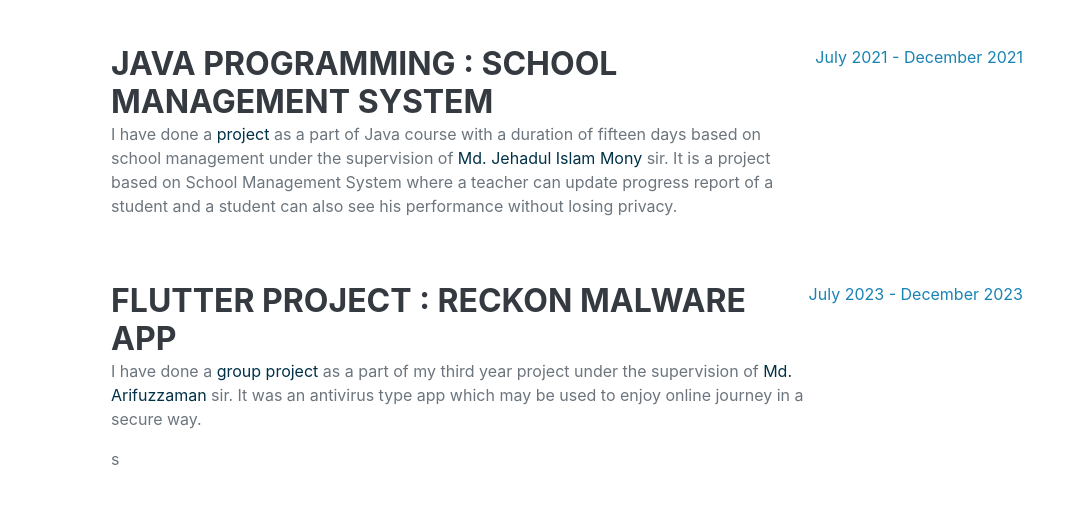
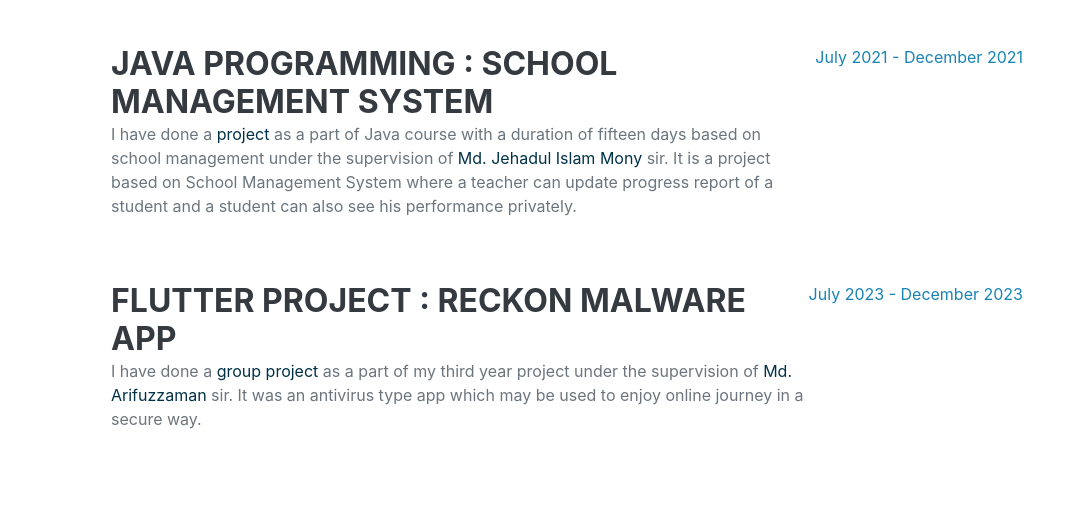
Before and after one commit to Mahdi-Hasan-337/my-portfolio, a plain HTML site: page index.html in a window 1280 px wide. Shown: the part 3213-3734 px from the top of the page, without its empty margins (209-1280 px from the left). Drawn offline with nearby package versions, Linux system fonts and the light colour scheme; a web font is replaced by a local one.

Commit message:
fourth commit

```diff
--- a/index.html
+++ b/index.html
@@ -296,7 +296,7 @@
                         <div class="flex-grow-1">
                             <h3 class="mb-0">Java Programming : School Management System</h3>
                             <!-- <div class="subheading mb-3">Intelitec Solutions</div> -->
-                            <p>I have done a <a href="https://github.com/Mahdi-Hasan-337" target="_blank" style="color: #003147; text-decoration: none;">project</a> as a part of Java course with a duration of fifteen days based on school management under the supervision of<a href="https://www.lus.ac.bd/author/mony/" target="_blank" style="color: #003147; text-decoration: none;"> Md. Jehadul Islam Mony</a> sir. It is a project based on School Management System where a teacher can update progress report of a student and a student can also see his performance without losing privacy.</p>
+                            <p>I have done a <a href="https://github.com/Mahdi-Hasan-337" target="_blank" style="color: #003147; text-decoration: none;">project</a> as a part of Java course with a duration of fifteen days based on school management under the supervision of<a href="https://www.lus.ac.bd/author/mony/" target="_blank" style="color: #003147; text-decoration: none;"> Md. Jehadul Islam Mony</a> sir. It is a project based on School Management System where a teacher can update progress report of a student and a student can also see his performance privately.</p>
                         </div>
                         <div class="flex-shrink-0"><span style="color: #1983b4;;">July 2021 - December 2021</span></div>
                     </div>
@@ -306,7 +306,7 @@
                             <h3 class="mb-0">Flutter Project : Reckon Malware App</h3>
                             <!-- <div class="subheading mb-3">Intelitec Solutions</div> -->
                             <p>I have done a <a href="https://github.com/Mahdi-Hasan-337" target="_blank" style="color: #003147; text-decoration: none;">group project</a> as a part of my third year project under the supervision of <a href="https://www.lus.ac.bd/author/arifuzzaman/" target="_blank" style="color: #003147; text-decoration: none;"> Md. Arifuzzaman</a> sir. It was an antivirus type app which may be used to enjoy online journey in a secure way.</p>
-          s              </div>
+                        </div>
                         <div class="flex-shrink-0"><span style="color: #1983b4;;">July 2023 - December 2023</span></div>
                     </div>
                 </div>
```
